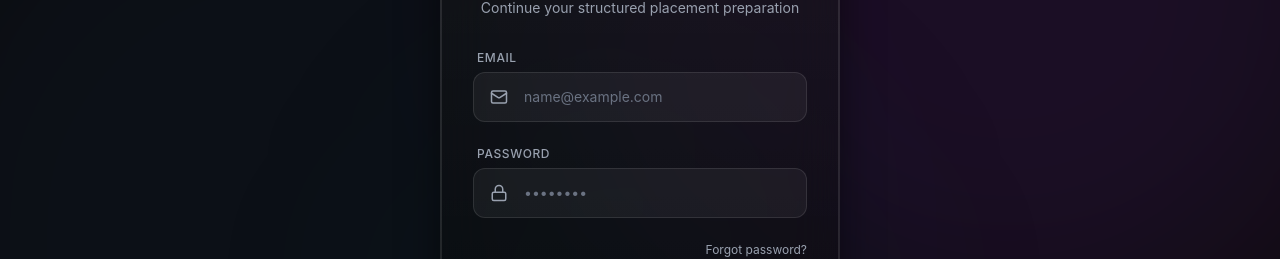
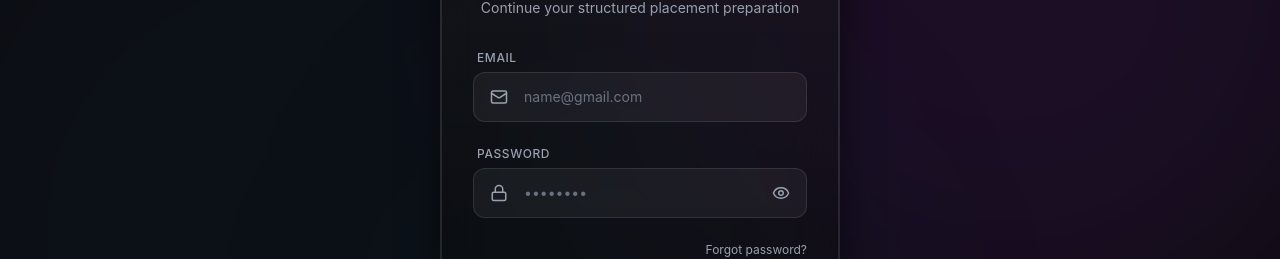
Before and after one commit to Charangandrothu/CodeHub, a React (Vite) app: page /login in a window 1280 px wide. Shown: the part 264-523 px from the top of the page. Built offline with nearby package versions, Linux system fonts and the light colour scheme.

Commit message:
`Added functionality to show/hide password in login form, updated button styles and added signup functionality`

```diff
--- a/src/components/Hero.jsx
+++ b/src/components/Hero.jsx
@@ -41,6 +41,7 @@ const Hero = () => {
   const handleExplore = () => {
     navigate('/login');
   };
+
 
   return (
     <section className="relative min-h-screen flex items-center justify-center overflow-hidden bg-[#0a0a0a] px-4 sm:px-6 lg:px-8">
--- a/src/components/Navbar.jsx
+++ b/src/components/Navbar.jsx
@@ -20,18 +20,22 @@ const Navbar = () => {
 
         {/* Navigation */}
         <div className="flex items-center gap-8">
-          <a href="#" className="hidden sm:block text-sm text-gray-400 hover:text-white transition-colors">
-            Home
-          </a>
+          <div className="flex items-center gap-3">
+            <button
+              onClick={() => navigate('/')}
+              className="hidden sm:block text-sm text-gray-400 hover:text-white transition-colors cursor-pointer active:cursor-grabbing">
+              Home
+            </button>
+          </div>
 
           <div className="flex items-center gap-3">
             <button
               onClick={() => navigate('/login')}
-              className="text-sm font-medium text-gray-300 hover:text-white px-4 py-2 transition-colors"
+              className="text-sm font-medium text-gray-300 hover:text-white px-4 py-2 transition-colors cursor-pointer active:cursor-grabbing"
             >
               Login
             </button>
-            <Button variant="primary" className="!py-2 !px-5 text-sm shadow-blue-500/25">
+            <Button onClick={()=> navigate('/Signup')} variant="primary" className="!py-2 !px-5 text-sm shadow-blue-500/25">
               Sign Up
             </Button>
           </div>
--- a/src/components/ui/Button.jsx
+++ b/src/components/ui/Button.jsx
@@ -7,7 +7,7 @@ export const Button = ({
     icon: Icon,
     ...props
 }) => {
-    const baseStyles = "inline-flex items-center justify-center rounded-lg px-6 py-3 text-sm font-medium transition-all duration-200 focus:outline-none focus:ring-2 focus:ring-offset-2 focus:ring-offset-[#0a0a0a] disabled:opacity-50 disabled:cursor-not-allowed";
+    const baseStyles = "inline-flex items-center justify-center rounded-lg px-6 py-3 text-sm font-medium transition-all duration-200 focus:outline-none focus:ring-2 focus:ring-offset-2 focus:ring-offset-[#0a0a0a] disabled:opacity-50 disabled:cursor-not-allowed cursor-pointer hover:cursor-pointer";
 
     const variants = {
         primary: "bg-white text-black hover:bg-gray-100 border border-transparent shadow-[0_0_15px_rgba(255,255,255,0.1)]",
--- a/src/pages/Login.jsx
+++ b/src/pages/Login.jsx
@@ -1,7 +1,7 @@
 import React, { useState, useEffect } from 'react'
 import { motion, useMotionValue, useTransform, useSpring } from 'framer-motion'
 import { useNavigate } from 'react-router-dom'
-import { Mail, Lock, ArrowRight, Loader2 } from 'lucide-react'
+import { Mail, Lock, ArrowRight, Loader2, Eye, EyeOff } from 'lucide-react'
 import pythonGlass from '../assets/pythonglass.png'
 import javaGlass from '../assets/javaglass.png'
 
@@ -9,6 +9,7 @@ const Login = () => {
   const navigate = useNavigate()
   const [email, setEmail] = useState('')
   const [password, setPassword] = useState('')
+  const [showPassword, setShowPassword] = useState(false)
   const [isLoading, setIsLoading] = useState(false)
   const [focusedField, setFocusedField] = useState(null)
 
@@ -51,6 +52,9 @@ const Login = () => {
       navigate('/')
     }, 1500)
   }
+  const handleSignup = () => {
+    navigate('/Signup');
+  };
 
   return (
     <section className="relative min-h-screen flex items-center justify-center overflow-hidden bg-[#0a0a0a] px-4 sm:px-6 lg:px-8 pt-20">
@@ -141,8 +145,8 @@ const Login = () => {
                     onChange={(e) => setEmail(e.target.value)}
                     onFocus={() => setFocusedField('email')}
                     onBlur={() => setFocusedField(null)}
-                    placeholder="name@example.com"
-                    className="w-full bg-transparent border-none text-white placeholder-gray-500 px-4 py-3.5 focus:ring-0 text-sm"
+                    placeholder="name@gmail.com"
+                    className="w-full bg-transparent border-none text-white placeholder-gray-500 px-4 py-3.5 focus:ring-0 focus:outline-none text-sm"
                     required
                   />
                 </div>
@@ -166,15 +170,22 @@ const Login = () => {
                     <Lock size={18} />
                   </div>
                   <input
-                    type="password"
+                    type={showPassword ? 'text' : 'password'}
                     value={password}
                     onChange={(e) => setPassword(e.target.value)}
                     onFocus={() => setFocusedField('password')}
                     onBlur={() => setFocusedField(null)}
                     placeholder="••••••••"
-                    className="w-full bg-transparent border-none text-white placeholder-gray-500 px-4 py-3.5 focus:ring-0 text-sm"
+                    className="w-full bg-transparent border-none text-white placeholder-gray-500 px-4 py-3.5 focus:ring-0 focus:outline-none text-sm"
                     required
                   />
+                  <button
+                    type="button"
+                    onClick={() => setShowPassword(!showPassword)}
+                    className="pr-4 text-gray-400 hover:text-white transition-colors cursor-pointer"
+                  >
+                    {showPassword ? <EyeOff size={18} /> : <Eye size={18} />}
+                  </button>
                 </div>
               </div>
             </motion.div>
@@ -200,7 +211,7 @@ const Login = () => {
               <button
                 type="button"
                 onClick={handleLogin}
-                className="group relative w-full flex items-center justify-center gap-2 bg-white text-black font-semibold py-3.5 rounded-xl transition-all duration-300 hover:scale-[1.02] active:scale-[0.98] overflow-hidden cursor-pointer"
+                className="group relative w-full flex items-center justify-center gap-2 bg-white text-black font-semibold py-3.5 rounded-xl transition-all duration-300 hover:scale-[1.02] active:scale-[0.98] overflow-hidden cursor-pointer active:cursor-grabbing"
               >
                 {/* Sweep Gradient */}
                 <div className="absolute inset-0 w-full h-full bg-gradient-to-r from-transparent via-white/50 to-transparent -translate-x-full group-hover:animate-[sweep_1.5s_ease-in-out_infinite]" />
@@ -238,9 +249,11 @@ const Login = () => {
           >
             <p className="text-gray-400 text-sm">
               Don't have an account?{' '}
-              <a href="#" className="text-white font-medium hover:underline decoration-blue-500 decoration-2 underline-offset-4 transition-all">
+              <button
+                type="button"
+                onClick={handleSignup} className="text-white font-medium transition-all duration-200 hover:text-transparent hover:bg-clip-text hover:bg-gradient-to-r hover:from-blue-400 hover:to-purple-500">
                 Sign up now
-              </a>
+              </button>
             </p>
           </motion.div>
         </motion.div>
--- /dev/null
+++ b/src/pages/SignUp.jsx
@@ -0,0 +1,9 @@
+import React from 'react'
+
+const SignUp = () => {
+  return (
+    <div><h1>Signup</h1></div>
+  )
+}
+
+export default SignUp
```
